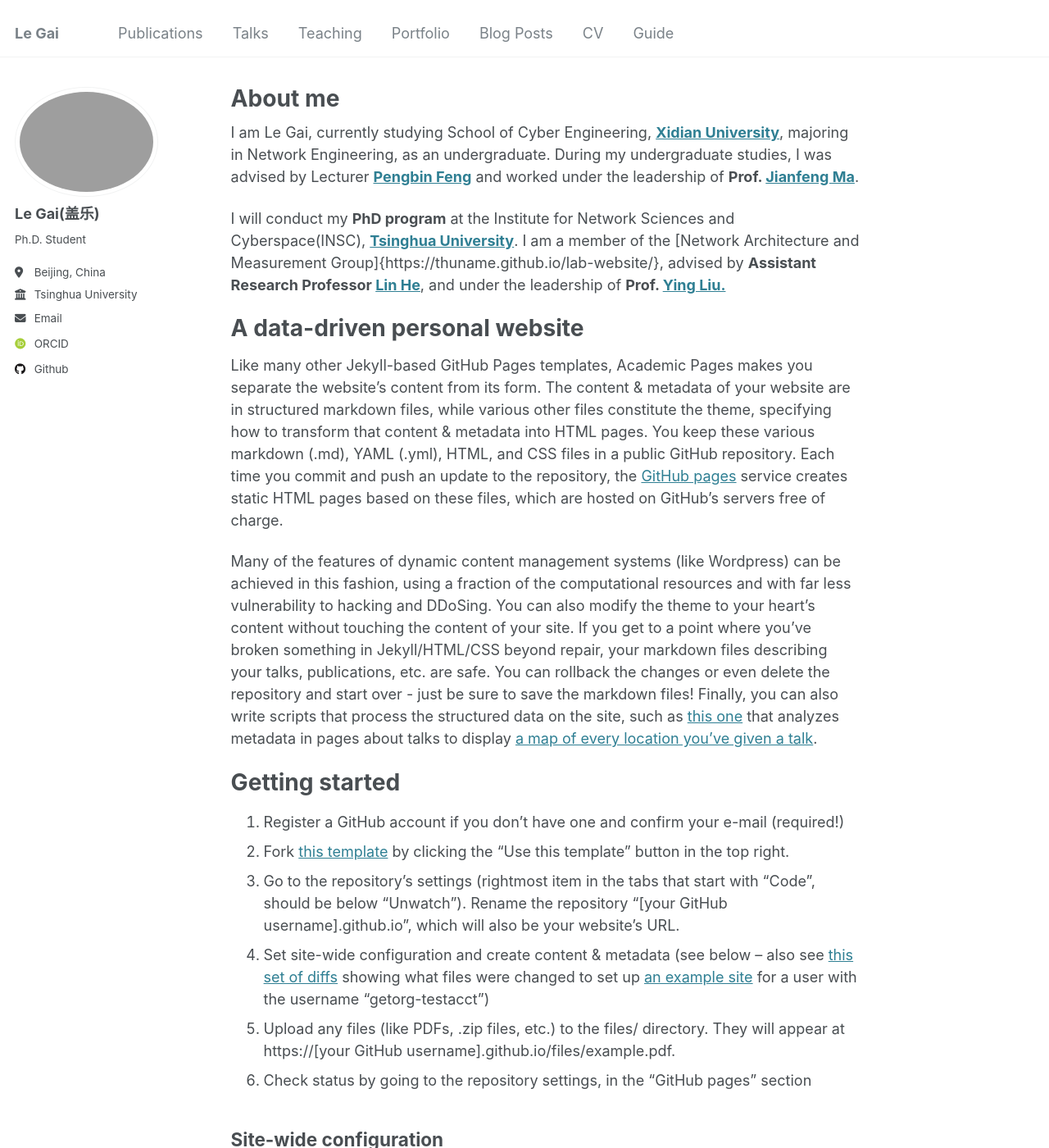
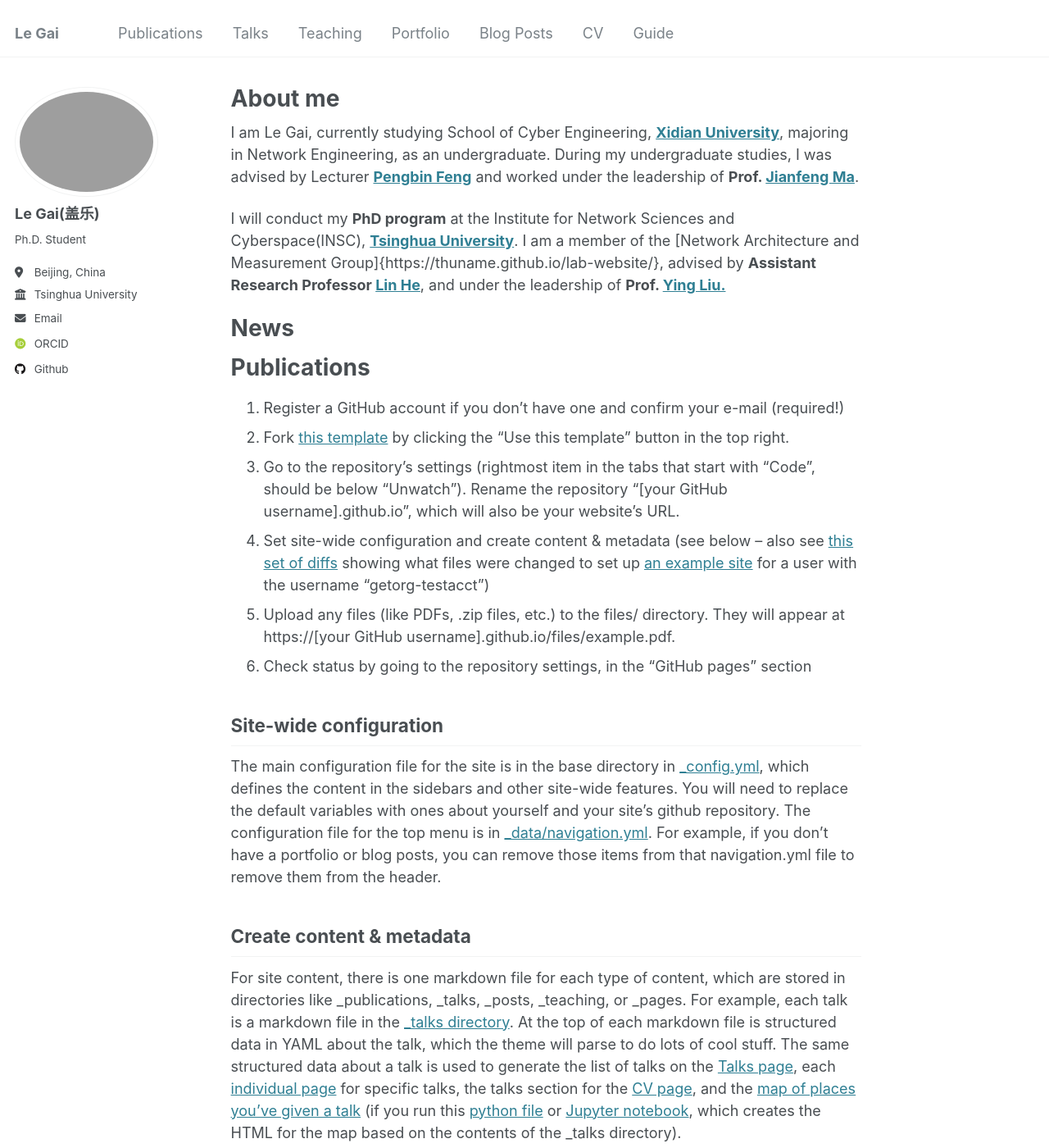
Before and after one commit to LeGai325/LeGai325.github.io, a Jekyll site: the page built from _pages/about.md, in a window 1280 px wide and 1400 px high. Shown: the whole window at 82% size. Built offline with Jekyll 4.4.1, drawn with Linux system fonts in a browser that asks for light colours; some web fonts are replaced; some of the changed text lies outside the part shown.

Commit message:
Update about.md

```diff
--- a/_pages/about.md
+++ b/_pages/about.md
@@ -11,14 +11,10 @@ I am Le Gai, currently studying School of Cyber Engineering, **[Xidian Universit
 
 I will conduct my **PhD program** at the Institute for Network Sciences and Cyberspace(INSC), **[Tsinghua University](https://www.tsinghua.edu.cn/)**. I am a member of the [Network Architecture and Measurement Group]{https://thuname.github.io/lab-website/}, advised by **Assistant Research Professor [Lin He](https://helinhl.github.io/)**, and under the leadership of  **Prof. [Ying Liu.](https://www.insc.tsinghua.edu.cn/info/1157/2456.htm)**
 
-A data-driven personal website
-======
-Like many other Jekyll-based GitHub Pages templates, Academic Pages makes you separate the website's content from its form. The content & metadata of your website are in structured markdown files, while various other files constitute the theme, specifying how to transform that content & metadata into HTML pages. You keep these various markdown (.md), YAML (.yml), HTML, and CSS files in a public GitHub repository. Each time you commit and push an update to the repository, the [GitHub pages](https://pages.github.com/) service creates static HTML pages based on these files, which are hosted on GitHub's servers free of charge.
+# News
 
-Many of the features of dynamic content management systems (like Wordpress) can be achieved in this fashion, using a fraction of the computational resources and with far less vulnerability to hacking and DDoSing. You can also modify the theme to your heart's content without touching the content of your site. If you get to a point where you've broken something in Jekyll/HTML/CSS beyond repair, your markdown files describing your talks, publications, etc. are safe. You can rollback the changes or even delete the repository and start over - just be sure to save the markdown files! Finally, you can also write scripts that process the structured data on the site, such as [this one](https://github.com/academicpages/academicpages.github.io/blob/master/talkmap.ipynb) that analyzes metadata in pages about talks to display [a map of every location you've given a talk](https://academicpages.github.io/talkmap.html).
+# Publications
 
-Getting started
-======
 1. Register a GitHub account if you don't have one and confirm your e-mail (required!)
 1. Fork [this template](https://github.com/academicpages/academicpages.github.io) by clicking the "Use this template" button in the top right.
 1. Go to the repository's settings (rightmost item in the tabs that start with "Code", should be below "Unwatch"). Rename the repository "[your GitHub username].github.io", which will also be your website's URL.
@@ -39,13 +35,9 @@ For site content, there is one markdown file for each type of content, which are
 The repository includes [a set of Jupyter notebooks](https://github.com/academicpages/academicpages.github.io/tree/master/markdown_generator
 ) that converts a CSV containing structured data about talks or presentations into individual markdown files that will be properly formatted for the Academic Pages template. The sample CSVs in that directory are the ones I used to create my own personal website at stuartgeiger.com. My usual workflow is that I keep a spreadsheet of my publications and talks, then run the code in these notebooks to generate the markdown files, then commit and push them to the GitHub repository.
 
-How to edit your site's GitHub repository
-------
-Many people use a git client to create files on their local computer and then push them to GitHub's servers. If you are not familiar with git, you can directly edit these configuration and markdown files directly in the github.com interface. Navigate to a file (like [this one](https://github.com/academicpages/academicpages.github.io/blob/master/_talks/2012-03-01-talk-1.md) and click the pencil icon in the top right of the content preview (to the right of the "Raw | Blame | History" buttons). You can delete a file by clicking the trashcan icon to the right of the pencil icon. You can also create new files or upload files by navigating to a directory and clicking the "Create new file" or "Upload files" buttons.
+# Honors & Awards
 
-Example: editing a markdown file for a talk
-![Editing a markdown file for a talk](/images/editing-talk.png)
+-
+-
 
-For more info
-------
-More info about configuring Academic Pages can be found in [the guide](https://academicpages.github.io/markdown/), the [growing wiki](https://github.com/academicpages/academicpages.github.io/wiki), and you can always [ask a question on GitHub](https://github.com/academicpages/academicpages.github.io/discussions). The [guides for the Minimal Mistakes theme](https://mmistakes.github.io/minimal-mistakes/docs/configuration/) (which this theme was forked from) might also be helpful.
+# Education
```
